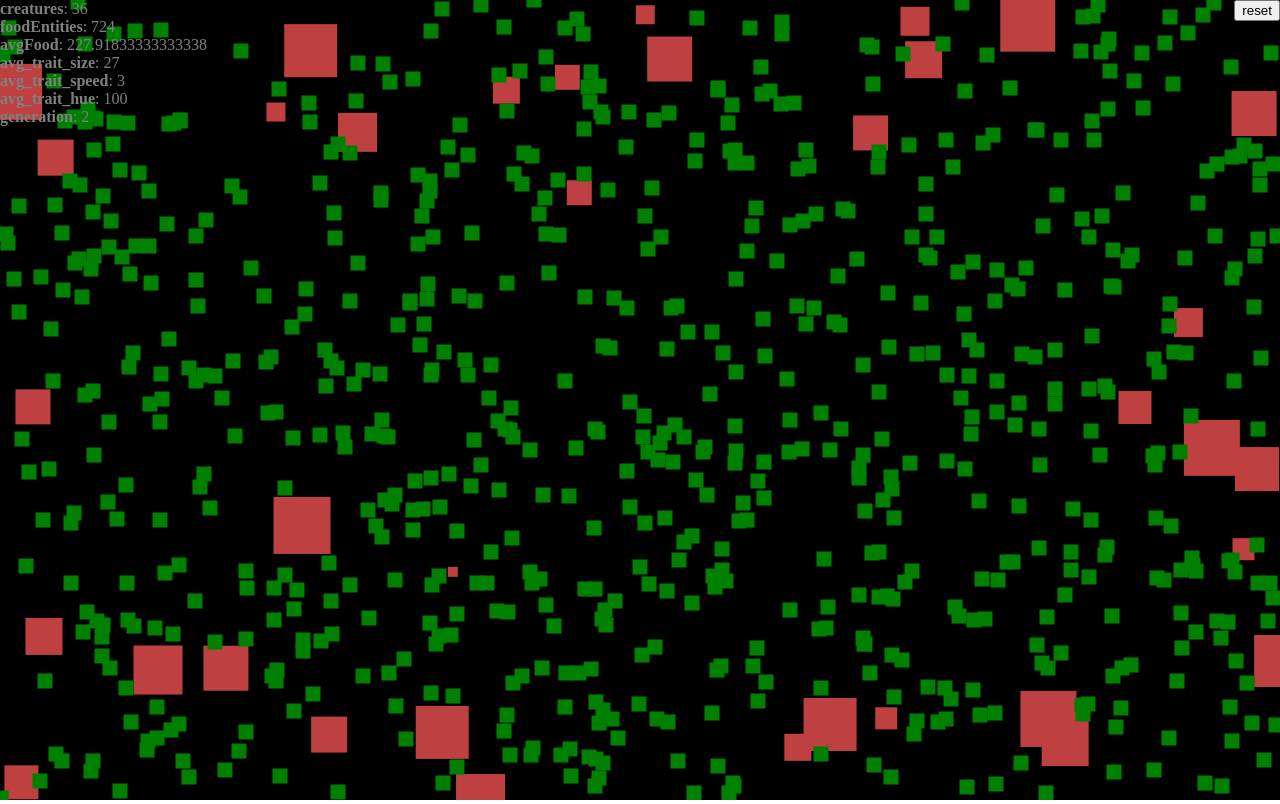
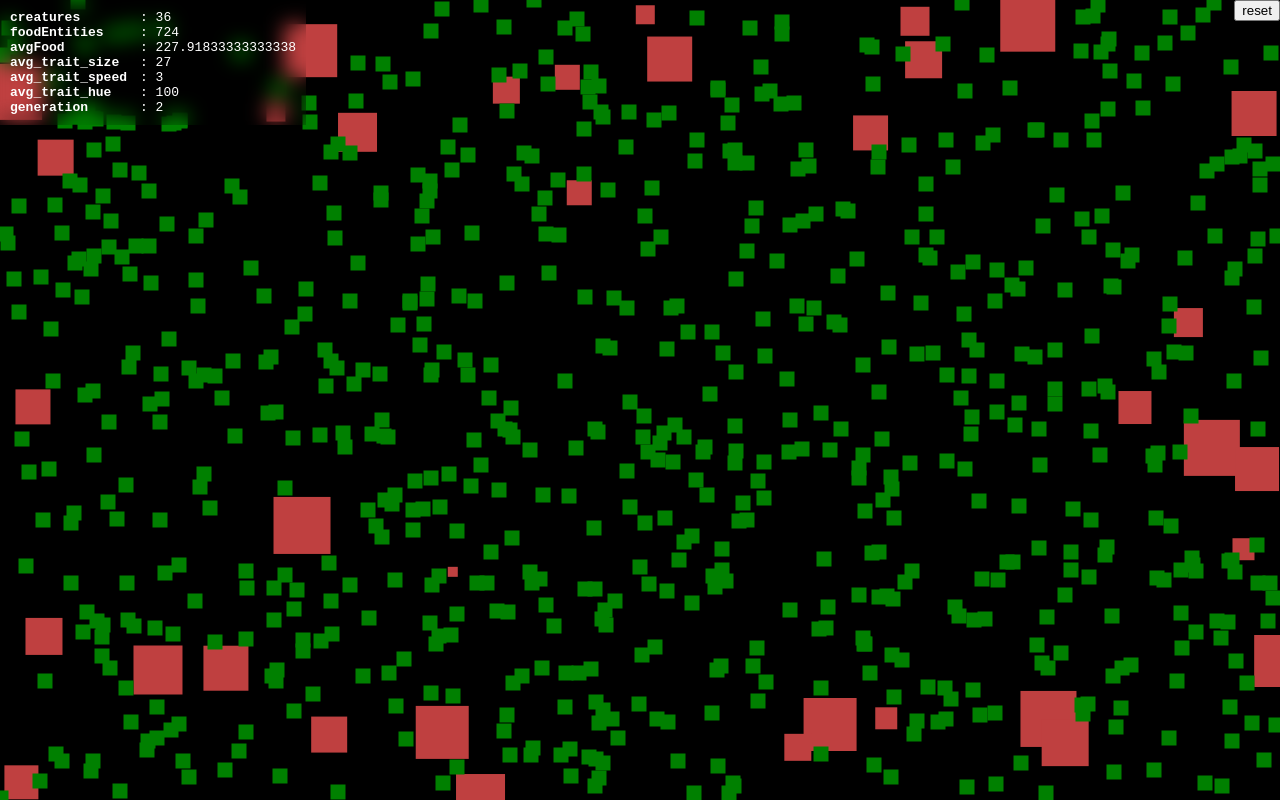
Before and after one commit to Gbr22/evolution, a plain HTML site: page index.html in a window 1280 px wide. Drawn offline with Linux system fonts and the light colour scheme; animation ran at ten frames a second.

Commit message:
tweak ui

```diff
--- a/style.css
+++ b/style.css
@@ -12,7 +12,14 @@ html, body {
     position: fixed;
     top: 0;
     left: 0;
-    color: gray;
+    color: white;
+    font-family: monospace;
+    backdrop-filter: blur(10px);
+    padding: 10px;
+}
+#data b {
+    display: inline-block;
+    width: 130px;
 }
 #reset {
     position: fixed;
```
